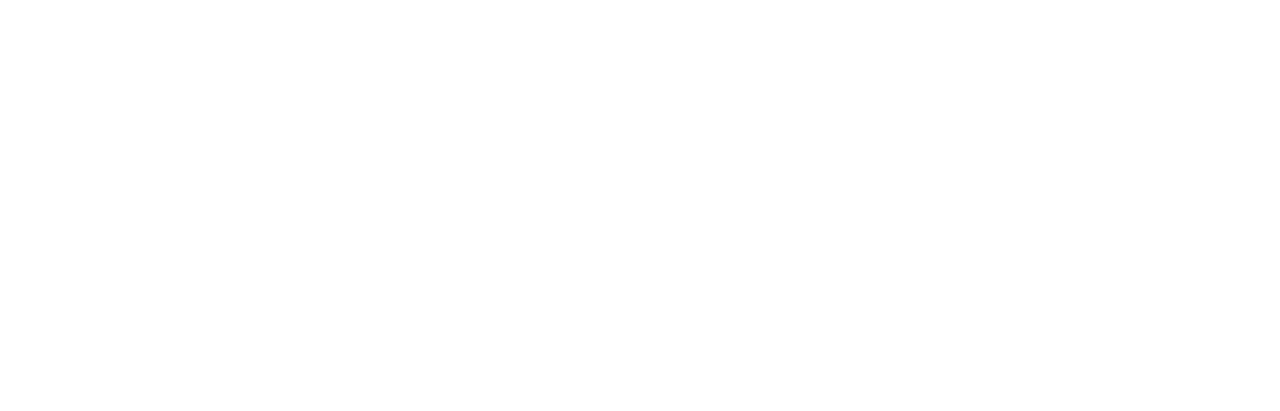
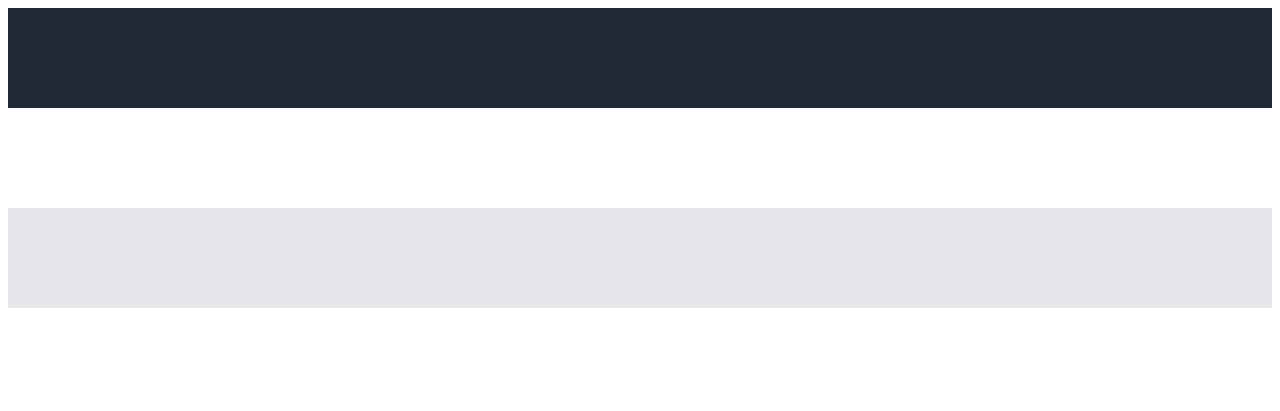
Before and after one commit to l22nj/TOP-Foundations-Landing-Page, a plain HTML site: page index.html in a window 1280 px wide. Drawn offline with Linux system fonts and the light colour scheme.

Commit message:
styles.css some basic definitions index.html changed '1' to 'one' etc

```diff
--- a/index.html
+++ b/index.html
@@ -8,16 +8,16 @@
 </html>
 
 <body>
-    <div class="main-section 1">
+    <div class="main-section one">
         <div class="content"></div>
     </div>
-    <div class="main-section 2">
+    <div class="main-section two">
         <div class="content"></div>
     </div>
-    <div class="main-section 3">
+    <div class="main-section three">
         <div class="content"></div>
     </div>
-    <div class="main-section 4">
+    <div class="main-section four">
         <div class="content"></div>
     </div>
 </body>
--- a/styles.css
+++ b/styles.css
@@ -0,0 +1,31 @@
+body {
+    display: flex;
+    flex-direction: column;
+    align-items: stretch;
+}
+
+.main-section {
+    display: flex;
+    align-items: center;
+}
+
+.main-section.one {
+    background-color: #1F2937;
+}
+
+.main-section.two {
+
+}
+
+.main-section.three {
+    background-color: #E5E7EB;
+}
+
+.main-section.four {
+
+}
+
+.content {
+    width: 100px;
+    height: 100px;
+}
```
